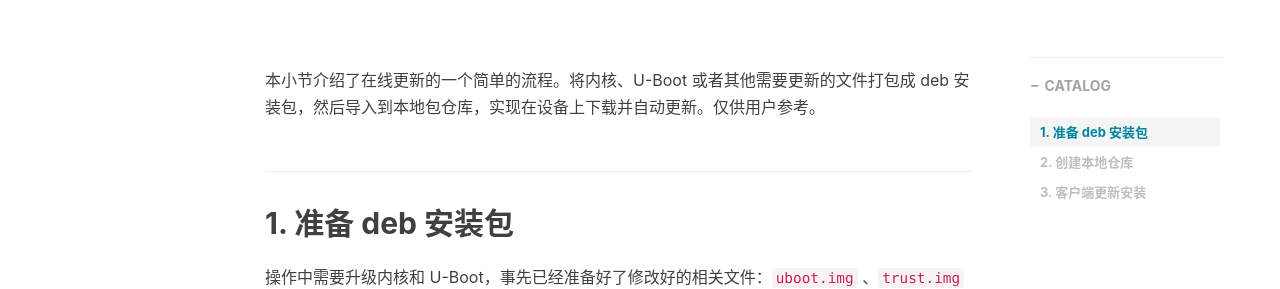
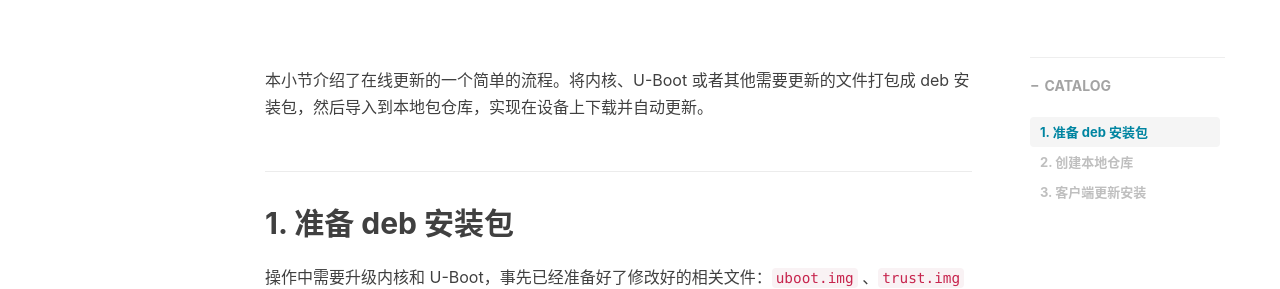
Before and after one commit to Zeknes/zeknes.github.io, a Jekyll site: the page built from _posts/2022-11-26-update-kernel-and-uboot-online.md, in a window 1280 px wide and 900 px high. Shown: the part 296-585 px from the top of the window. Built offline with Jekyll 4.4.1, drawn with Linux system fonts in a browser that asks for light colours; nearby versions of some CDN libraries; comment, search, counter and statistics services are not loaded.

```diff
--- a/_posts/2022-11-26-update-kernel-and-uboot-online.md
+++ b/_posts/2022-11-26-update-kernel-and-uboot-online.md
@@ -20,7 +20,7 @@
 
 
 
-本小节介绍了在线更新的一个简单的流程。将内核、U-Boot 或者其他需要更新的文件打包成 deb 安装包，然后导入到本地包仓库，实现在设备上下载并自动更新。仅供用户参考。
+本小节介绍了在线更新的一个简单的流程。将内核、U-Boot 或者其他需要更新的文件打包成 deb 安装包，然后导入到本地包仓库，实现在设备上下载并自动更新。
 
 
 
```
